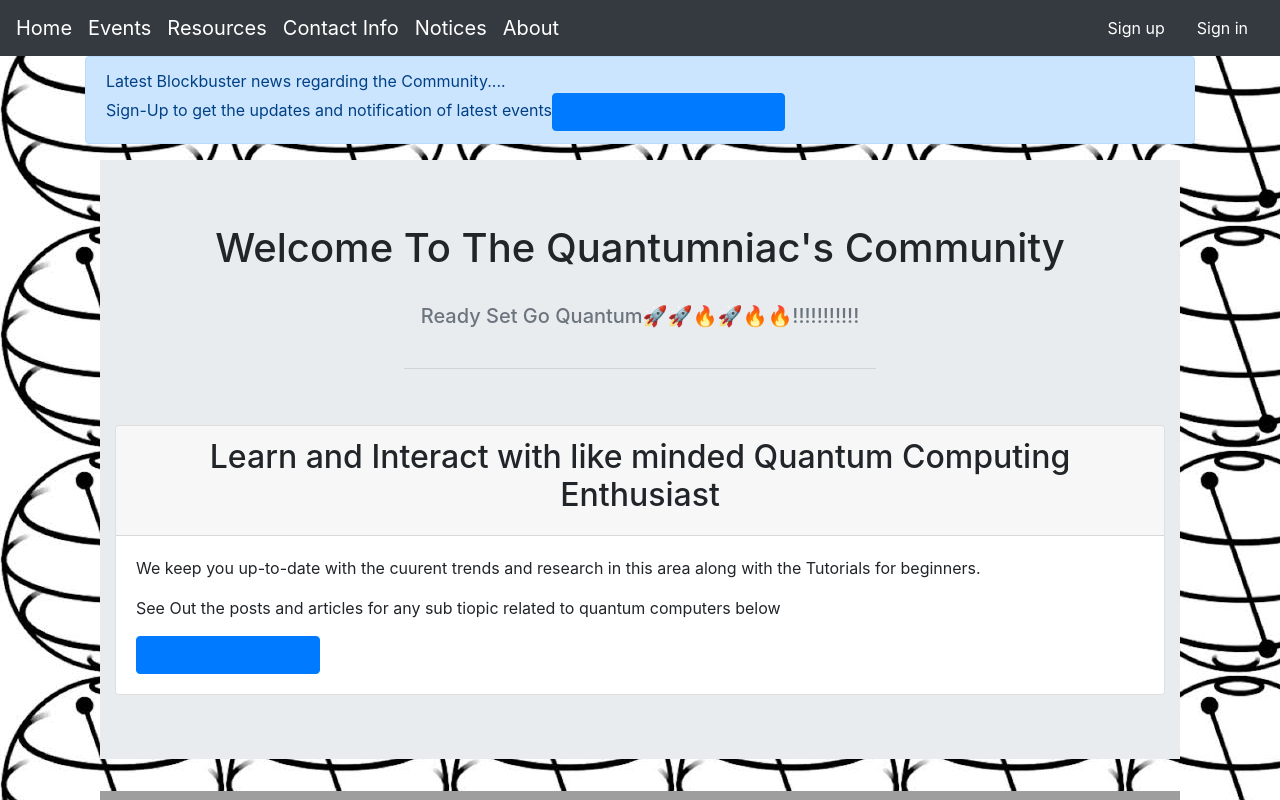
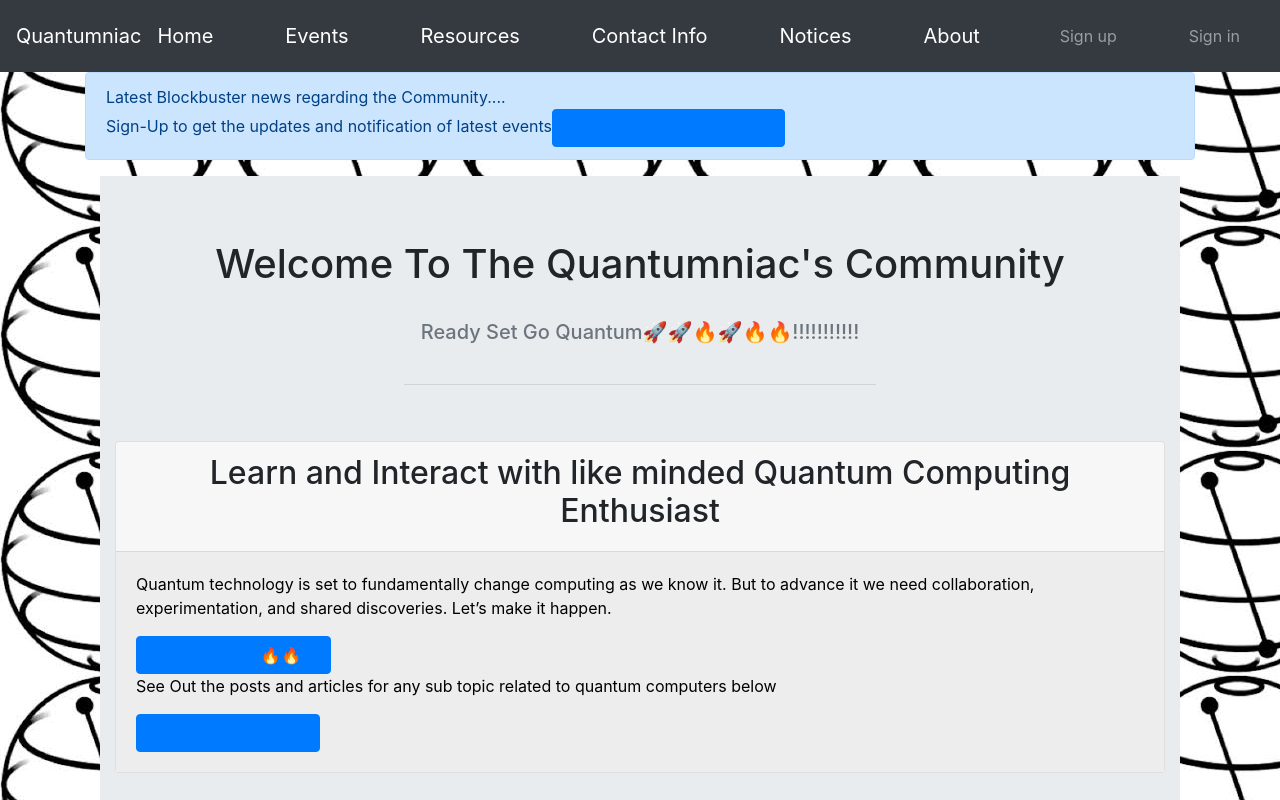
Before and after one commit to ArjunwadkarAjay/CommunityApp, a Next.js app: page / in a window 1280 px wide. Shown: the top 800 px of the page. Built offline with nearby package versions, Linux system fonts and the light colour scheme; grey boxes are pictures that could not be loaded.

Commit message:
Final Responsive changes in design

```diff
--- a/components/Layout.js
+++ b/components/Layout.js
@@ -1,14 +1,16 @@
 import React, { useContext } from "react";
 import Head from "next/head";
 import Link from "next/link";
-import { Container, Nav, NavItem } from "reactstrap";
+import { Container, Nav, Navbar,NavbarBrand,NavbarToggler,Collapse,UncontrolledDropdown,DropdownToggle,DropdownMenu,
+  DropdownItem, NavItem, NavLink } from "reactstrap";
 import { logout } from "../lib/auth";
 import AppContext from "../context/AppContext";
-
+import {useState} from 'react';
 const Layout = (props) => {
   const title = "Quantumniac's";
   const { user, setUser } = useContext(AppContext);
-
+  const [isOpen, setIsOpen] = useState(false);
+  const toggle = () => setIsOpen(!isOpen);
   return (
     <div>
       <Head>
@@ -36,8 +38,11 @@ const Layout = (props) => {
 
           `}
         </style>
-        <div className="navigation">
-          <Nav className="navbar navbar-fixed-top navbar-dark bg-dark container-fluid">
+        <Navbar color="dark" dark expand="md">
+          <NavbarBrand href="/">Quantumniac</NavbarBrand>
+          <NavbarToggler onClick={toggle} />
+          <Collapse isOpen={isOpen} navbar>
+          <Nav navbar className="navbar navbar-fixed-top navbar-dark bg-dark container-fluid">
               <NavItem>
                 <Link href="/">
                   <a className="navbar-brand">Home</a>
@@ -69,7 +74,7 @@ const Layout = (props) => {
                 </Link>
               </NavItem>
 
-            <NavItem className="ml-auto">
+            <NavItem>
               {user ? (
                 <h5>{user.username}</h5>
               ) : (
@@ -98,8 +103,8 @@ const Layout = (props) => {
               )}
             </NavItem>
           </Nav>
-        </div>
-
+          </Collapse>
+      </Navbar>
       </header>
       <Container>{props.children}</Container>
     </div>
--- a/components/ModalNew.js
+++ b/components/ModalNew.js
@@ -14,7 +14,7 @@ export const ModalNew = (props) => {
 
   return (
     <div className="container-fluid">
-      <Button color="danger" onClick={toggle}>View Resource</Button>
+      <Button className="btn btn-sm" color="danger" onClick={toggle}>View</Button>
       <Modal isOpen={modal} toggle={toggle} className={className}>
         <ModalHeader toggle={toggle}>{title}</ModalHeader>
         <ModalBody>
--- a/pages/_app.js
+++ b/pages/_app.js
@@ -68,9 +68,10 @@ class MyApp extends App {
 
         <Layout>
           <Component {...pageProps} />
+          <hr className="my-3"/>
+          <Footer></Footer>
         </Layout>
-        <hr className="my-3"/>
-        <Footer></Footer>
+
       </AppContext.Provider>
     );
   }
--- a/pages/announcements.js
+++ b/pages/announcements.js
@@ -2,9 +2,8 @@
 import { Table } from "reactstrap";
 import {fetchAPI} from '../lib/utility';
 
-
 export default ({allEventData}) => {
-
+  const title = "Quantumniac's|Notices";
   const table_data = <tbody>
       {
           allEventData.map((e)=>{
@@ -18,6 +17,7 @@ export default ({allEventData}) => {
   </tbody>
   return (
     <div className='chats'>
+
       <header className="masthead">
           <div className="overlay"></div>
           <div className="container">
--- a/pages/index.js
+++ b/pages/index.js
@@ -23,10 +23,13 @@ export default () => {
             <CardHeader>
               <h2 align="center">Learn and Interact with like minded Quantum Computing Enthusiast</h2>
             </CardHeader>
-            <CardBody>
-            <p>We keep you up-to-date with the cuurent trends and research in this area along with the Tutorials for beginners.</p>
-            <p>See Out the posts and articles for any sub tiopic related to quantum computers below</p>
-            <Button color="primary"><Link href="/resources">Go to Resources</Link></Button>
+            <CardBody style={{ "background-color":"#ededed", "color":"black"}}>
+
+              <p>Quantum technology is set to fundamentally change computing as we know it. But to advance it we need collaboration, experimentation, and shared discoveries. Let’s make it happen.</p>
+              <Button color="primary"><Link href='/register'><a>Get Started🔥🔥!!!</a></Link></Button>
+              <p>See Out the posts and articles for any sub topic related to quantum computers below</p>
+              <Button color="primary"><Link href="/resources">Go to Resources</Link></Button>
+
             </CardBody>
           </Card>
         </Container>
@@ -50,6 +53,7 @@ export default () => {
       </div>
       <br/>
       </Container>
+
     </div>
   );
 };
```
